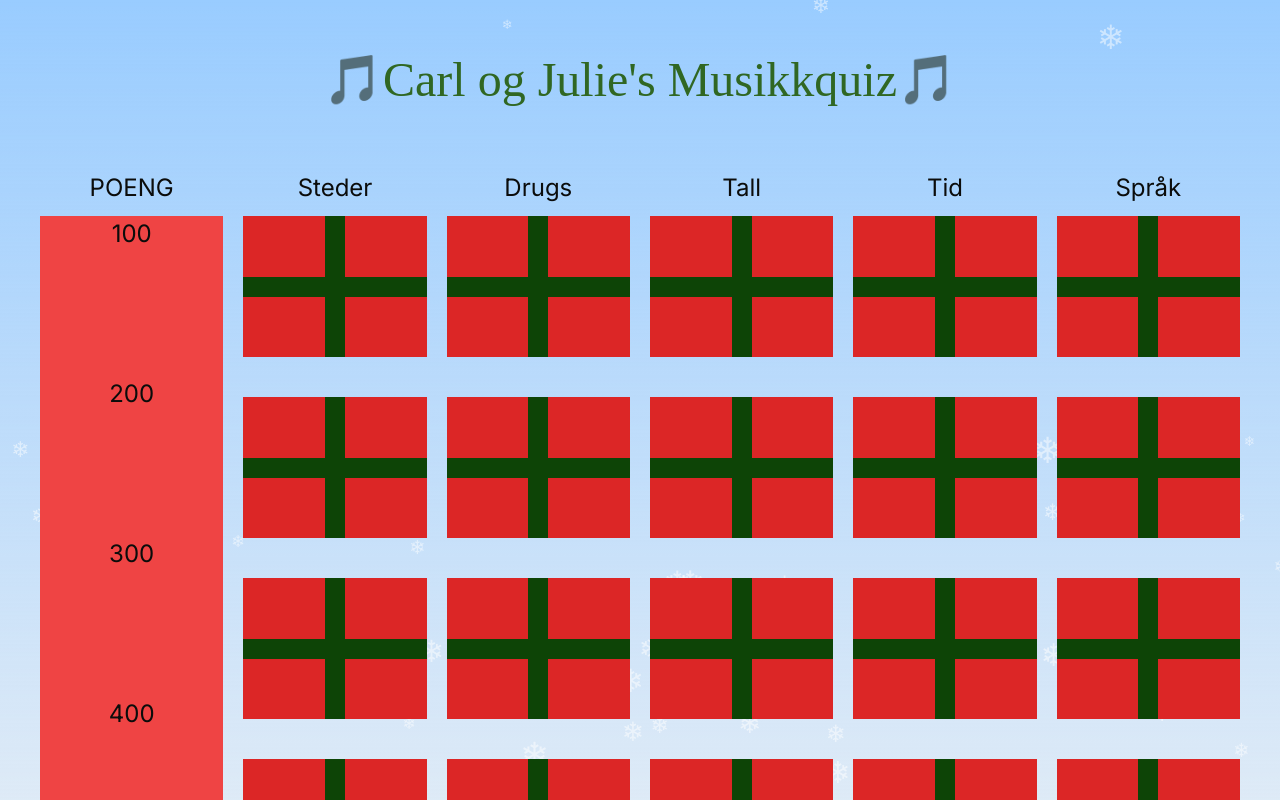
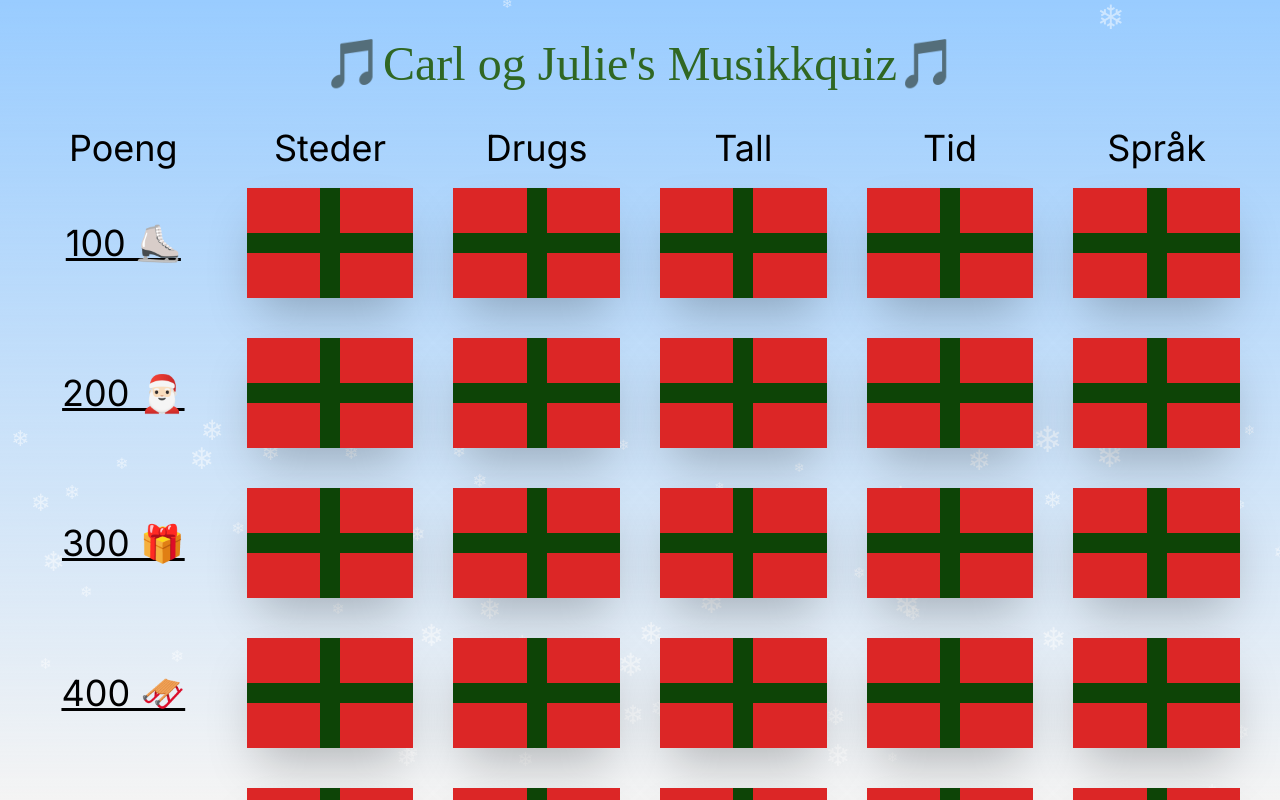
Before and after one commit to Carlvebbesen/Musikk-Quiz, a Next.js app: page / in a window 1280 px wide. Shown: the top 800 px of the page. Built offline with nearby package versions, Linux system fonts and the light colour scheme.

Commit message:
final changes

```diff
--- a/src/app/globals.css
+++ b/src/app/globals.css
@@ -8,15 +8,9 @@
   --background-end-rgb: 244, 244, 244;
 }
 
-@media (prefers-color-scheme: dark) {
-  :root {
-    --foreground-rgb: 255, 255, 255;
-    --background-start-rgb: 0, 0, 0;
-    --background-end-rgb: 0, 0, 0;
-  }
-}
 
 body {
+  font-family: "Lato", sans-serif;
   color: rgb(var(--foreground-rgb));
   background: linear-gradient(
       to bottom,
@@ -27,22 +21,10 @@ body {
 }
 h1 {
   font-family: 'Mountains of Christmas', cursive;
-  font-size: 48px;
+
   color: rgb(48, 103, 35);
 }
-h2{
-  font-size: 24px;
-  margin-bottom: 10px;
-  color: rgb(11, 12, 11);
-}
-.main-header {
-  margin-top: 30px;
-  display: flex;
-  justify-content: center;
-  align-items: center;
-  height: 100px;
-  width: 100%;
-}
+
 
 .header-title {
   margin: 0;
--- a/src/app/layout.tsx
+++ b/src/app/layout.tsx
@@ -15,7 +15,7 @@ export default function RootLayout({
   children: React.ReactNode;
 }) {
   return (
-    <html lang="en">
+    <html lang="en" className="w-full h-full">
       <body className={inter.className}>{children}</body>
     </html>
   );
--- a/src/app/page.tsx
+++ b/src/app/page.tsx
@@ -14,26 +14,26 @@ export default function Home() {
     return [<Header key={header} type={header} />, ...songCells];
   };
   return (
-    <div>
+    <main>
       <Snowfall count={75} /> {/* Render the Snowfall component */}
-    <div className="relative z-10">
+      <div className="relative z-10 p-10">
         <MainHeader title="🎵Carl og Julie's Musikkquiz🎵" />
-    <main className="grid grid-cols-6 p-10 gap-5">
+        <div className="grid grid-cols-6 gap-10 h-full w-full">
           <Row>
-        <Header type="POENG" />
-        <ColHeader title="100" />
-        <ColHeader title="200" />
-        <ColHeader title="300" />
-        <ColHeader title="400" />
-        <ColHeader title="500" />
+            <Header type="Poeng" />
+            <ColHeader title="100 ⛸️" />
+            <ColHeader title="200 🎅🏻" />
+            <ColHeader title="300 🎁" />
+            <ColHeader title="400 🛷" />
+            <ColHeader title="500 🎄" />
           </Row>
           <Row>{getCells(data.places, "Steder")}</Row>
           <Row>{getCells(data.drugs, "Drugs")}</Row>
           <Row>{getCells(data.number, "Tall")}</Row>
           <Row>{getCells(data.time, "Tid")}</Row>
           <Row>{getCells(data.language, "Språk")}</Row>
-    </main>
         </div>
       </div>
+    </main>
   );
 }
--- a/src/components/colHeader.tsx
+++ b/src/components/colHeader.tsx
@@ -1,7 +1,7 @@
 const ColHeader = ({ title }: { title: string }) => {
   return (
-    <div className="bg-red-500 text-center self-center h-40">
-      <h2 className="">{title}</h2>
+    <div className="flex items-center justify-center h-1/6 mb-10 underline">
+      <h2 className="text-4xl">{title}</h2>
     </div>
   );
 };
--- a/src/components/header.tsx
+++ b/src/components/header.tsx
@@ -1,5 +1,9 @@
 const Header = ({ type }: { type: string }) => {
-  return <h2 className="text-center">{type}</h2>;
+  return (
+    <div className="flex items-center justify-center mb-5">
+      <h2 className=" text-4xl">{type}</h2>
+    </div>
+  );
 };
 
 export default Header;
--- a/src/components/mainHeader.tsx
+++ b/src/components/mainHeader.tsx
@@ -1,4 +1,4 @@
-import React from 'react';
+import React from "react";
 
 interface MainHeaderProps {
   title: string;
@@ -6,7 +6,7 @@ interface MainHeaderProps {
 
 const MainHeader: React.FC<MainHeaderProps> = ({ title }) => {
   return (
-    <header className="main-header">
+    <header className="text-5xl flex items-center justify-center mb-10">
       <h1>{title}</h1>
     </header>
   );
--- a/src/components/musikkCell.tsx
+++ b/src/components/musikkCell.tsx
@@ -15,12 +15,12 @@ const MusikkCell: React.FC<MusikkCellProps> = ({ content }) => {
   };
 
   return (
-    <div className="mb-10 h-1/6">
+    <div className="mb-10 h-1/6 min-h-20">
       <motion.div
-        className="box h-full relative overflow-hidden"
+        className="box h-full relative"
         onClick={handleBoxClick}
         initial={{ scale: 1 }}
-        animate={{ scale: isFlipped ? 1.1 : 1, rotateY: isFlipped ? 180 : 0 }}
+        animate={{ scale: isFlipped ? 1 : 1, rotateY: isFlipped ? 180 : 0 }}
         transition={{ duration: 0.5 }}
       >
         {!isFlipped && (
@@ -31,11 +31,13 @@ const MusikkCell: React.FC<MusikkCellProps> = ({ content }) => {
         )}
 
         <motion.div
-          className="p-5 bg-red-600 h-full"
+          className="p-5 bg-red-600 h-full shadow-2xl flex justify-center items-center"
           animate={{ rotateY: isFlipped ? -180 : 0 }} // Counteract the rotation of the box
         >
           {/* Render the text only when isFlipped is true */}
-          {isFlipped && <div className="text-center">{content.word}</div>}
+          {isFlipped && (
+            <div className=" text-center text-3xl">{content.word}</div>
+          )}
         </motion.div>
       </motion.div>
     </div>
```
Lines whose indentation alone changed are shown as unchanged.
